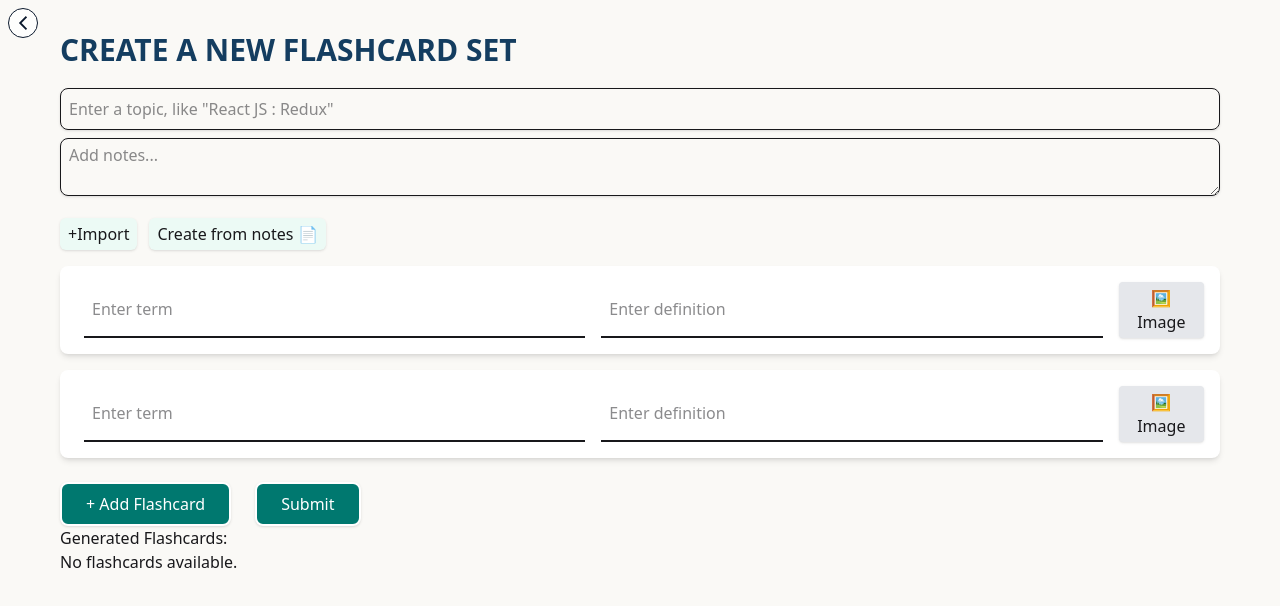
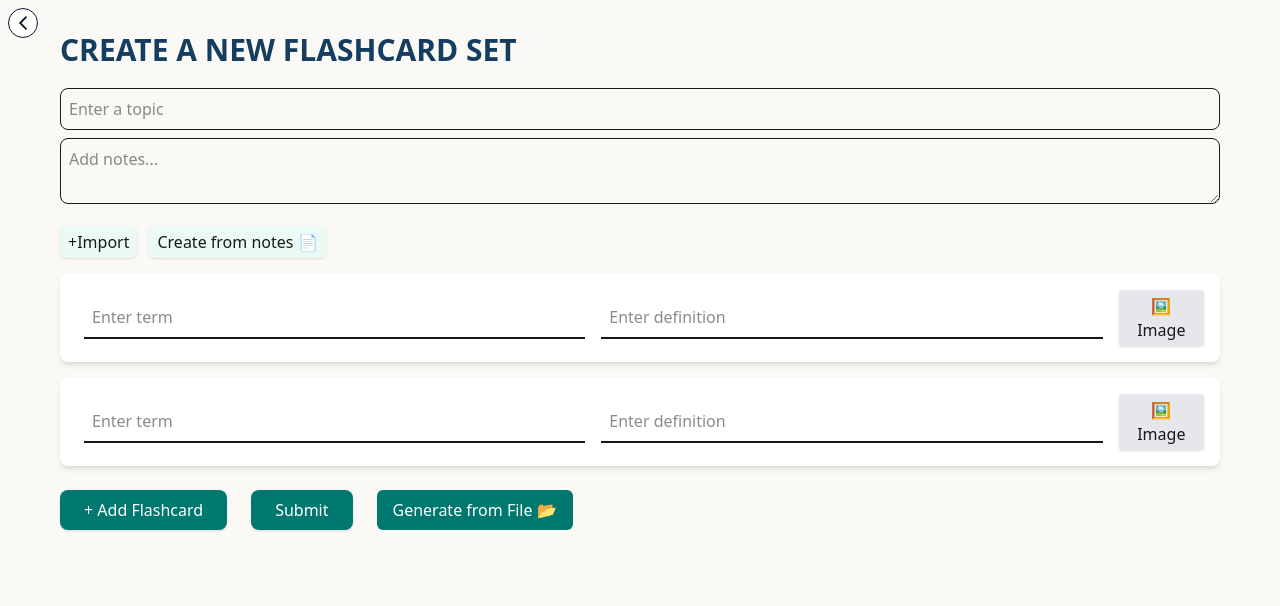
Before and after one commit to HunnyParmar/StudyBuddy-frontend, a React (Vite) app: page /setflashcard in a window 1280 px wide. Shown: the top 606 px of the page. Built offline with nearby package versions, Linux system fonts and the light colour scheme; sample sign-in values are in the browser's storage.

Commit message:
frontend:

```diff
--- a/src/components/Dashboard/FlashCard/FlashCard.jsx
+++ b/src/components/Dashboard/FlashCard/FlashCard.jsx
@@ -9,7 +9,6 @@ const FlashCard = () => {
   return (
     <div className="flex h-screen">
       <Dashboard />
-
       <div className="flex-1 flex flex-col items-center justify-center bg-gray-100 overflow-auto p-6 pt-5 md:pt-10 pl-65">
         <h1 className="text-4xl font-bold text-gray-800">FlashCard</h1>
         <p className="text-gray-600 mt-2">
@@ -41,7 +40,6 @@ const FlashCard = () => {
         </div>
       </div>
 
-      {/* Render modal */}
       <FlashCardModal isOpen={isModalOpen} onClose={() => setIsModalOpen(false)} />
     </div>
   );
--- a/src/components/Dashboard/FlashCard/GenerateFlashCard.jsx
+++ b/src/components/Dashboard/FlashCard/GenerateFlashCard.jsx
@@ -1,33 +1,81 @@
 import React, { useState } from "react";
 import { IoChevronBackSharp } from "react-icons/io5";
-import { Link } from "react-router-dom";
+import { Link, useNavigate } from "react-router-dom";
+import axios from "axios";
+
 const GenerateFlashCard = () => {
-    const [text, setText] = useState("");
+  const [text, setText] = useState("");
+  const [file, setFile] = useState(null);
+  const [message, setMessage] = useState("");
+  const [loading, setLoading] = useState(false);
+  const navigate = useNavigate();
+
+  const handleGenerate = async () => {
+    if (!text && !file) {
+      setMessage("Please provide text or upload a file to generate flashcards.");
+      return;
+    }
+
+    const formData = new FormData();
+    if (text) {
+      formData.append("text", text);
+    }
+    if (file) {
+      formData.append("file", file);
+    }
+
+    const token = localStorage.getItem("token");
+    if (!token) {
+      setMessage("No token found. Please login.");
+      return;
+    }
+
+    setLoading(true);
+
+    try {
+      const response = await axios.post("http://localhost:7000/user/flashcards", formData, {
+        headers: {
+          "Content-Type": "multipart/form-data",
+          Authorization: `Bearer ${token}`,
+        },
+      });
+
+      if (response.data.flashcards?.length > 0) {
+        setMessage("Flashcards generated successfully!");
+
+        // Redirect to SetFlashCard with generated flashcards
+        navigate("/setflashcard", { state: { flashcards: response.data.flashcards } });
+      } else {
+        setMessage("AI did not generate enough flashcards.");
+      }
+    } catch (error) {
+      setMessage(error.response?.data?.message || "Error generating flashcards.");
+    } finally {
+      setLoading(false);
+    }
+  };
+
   return (
     <div className="min-h-screen bg-[#EBE8DB]/25 flex justify-center items-center">
-        <Link to="/flashcard">
-          <IoChevronBackSharp className='text-[#0B192C] bg-white/80 p-1 text-3xl border-1 rounded-full fixed top-3 left-3'/>
-        </Link>
+      <Link to="/flashcard">
+        <IoChevronBackSharp className="text-[#0B192C] bg-white/80 p-1 text-3xl border-1 rounded-full fixed top-3 left-3" />
+      </Link>
       <div className="bg-white p-6 rounded-lg shadow-lg w-full max-w-5xl">
         <h1 className="text-[#143D60] text-3xl font-bold">GENERATE FLASHCARD SET</h1>
 
-        {/* Tabs */}
         <div className="flex gap-6 mt-4">
           <button className="pb-1 border-b-3 border-white hover:border-teal-700">Paste text</button>
           <button className="pb-1 border-b-3 border-white hover:border-teal-700">Upload files</button>
         </div>
 
-        {/* Text input area */}
         <textarea
           className="w-full mt-4 p-3 border rounded-md h-32 bg-gray-50"
           placeholder="Put your notes here. We'll do the rest."
           value={text}
           onChange={(e) => setText(e.target.value)}
         />
-
         <p className="text-right text-gray-500 text-sm mt-1">0/100,000 characters</p>
 
-        {/* Study guide info */}
         <div className="mt-6 p-4 border rounded-md flex items-center gap-3 bg-teal-50">
           <span className="text-teal-700 text-lg">📖</span>
           <p>
@@ -35,22 +83,23 @@ const GenerateFlashCard = () => {
           </p>
         </div>
 
-        {/* Disclaimer */}
         <p className="text-gray-500 text-xs mt-4">
           This product is enhanced by AI and may provide incorrect or problematic content.
           Do not enter personal data.
         </p>
 
-        {/* Generate button */}
+        {message && <p className="text-center text-red-500 mt-4">{message}</p>}
+
         <button
           className="w-full text-lg mt-4 py-2 bg-teal-700 text-white font-semibold rounded-lg shadow hover:border-teal-700 hover:text-teal-800 hover:bg-white border-2"
+          onClick={handleGenerate}
+          disabled={loading}
         >
-          Generate
+          {loading ? "Generating..." : "Generate"}
         </button>
       </div>
     </div>
   );
 };
 
-
-export default GenerateFlashCard
+export default GenerateFlashCard;
--- a/src/components/Dashboard/FlashCard/SetFlashCard.jsx
+++ b/src/components/Dashboard/FlashCard/SetFlashCard.jsx
@@ -1,31 +1,44 @@
-import React, { useState, useRef } from "react";
+import React, { useState, useEffect, useRef } from "react";
 import { IoChevronBackSharp } from "react-icons/io5";
-import { Link } from "react-router-dom";
+import { Link, useLocation } from "react-router-dom";
 import axios from "axios";
 
 const SetFlashCard = () => {
+  const location = useLocation();
   const [flashcards, setFlashcards] = useState([
     { id: 1, term: "", definition: "", image: "" },
     { id: 2, term: "", definition: "", image: "" },
   ]);
-  const [message, setMessage] = useState(""); // To store the success message
+  const [message, setMessage] = useState("");
   const topicRef = useRef(null);
   const notesRef = useRef(null);
   const [selectedFile, setSelectedFile] = useState(null);
-  const [uploadedFlashcards, setUploadedFlashcards] = useState([]); // State to store generated flashcards
 
-  // Handle input changes for flashcards (term/definition)
+  useEffect(() => {
+    if (location.state?.flashcards) {
+      const formattedFlashcards = location.state.flashcards.map((card, index) => ({
+        id: index + 1,
+        term: card.question || "",
+        definition: card.answer || "",
+        image: card.image || "",
+      }));
+      setFlashcards(formattedFlashcards);
+    }
+  }, [location.state]);
+
   const handleInputChange = (index, field, value) => {
-    const updatedFlashcards = flashcards.map((card, i) =>
-      i === index ? { ...card, [field]: value } : card
+    setFlashcards((prevFlashcards) =>
+      prevFlashcards.map((card, i) => (i === index ? { ...card, [field]: value } : card))
     );
-    console.log("Updated Flashcards:", updatedFlashcards); // Log updated state
-    setFlashcards(updatedFlashcards);
   };
+  const handleFileUpload = async () => {
+    if (!selectedFile) {
+      setMessage("Please upload a file.");
+      return;
+    }
 
-  const handleFileUpload = async (file) => {
     const formData = new FormData();
-    formData.append("file", file);
+    formData.append("file", selectedFile);
     formData.append("topic", topicRef.current.value);
 
     try {
@@ -46,41 +59,44 @@ const SetFlashCard = () => {
         }
       );
 
-      setFlashcards(response.data.flashcards);
+      const generatedFlashcards = response.data.flashcards.map((card, index) => ({
+        id: index + 1,
+        term: card.question || "",
+        definition: card.answer || "",
+        image: "",
+      }));
+
+      setFlashcards(generatedFlashcards);
       setMessage("AI-generated flashcards added!");
+
     } catch (error) {
+      console.error("File Upload Error:", error.response?.data || error.message);
       setMessage(error.response?.data?.message || "Error generating flashcards.");
     }
   };
 
-  // Handle file input changes (image for flashcards)
+
+
   const handleFileChange = (index, file) => {
     const reader = new FileReader();
     reader.onloadend = () => {
-      handleInputChange(index, "image", reader.result); // Save image as base64 string
+      handleInputChange(index, "image", reader.result);
     };
     if (file) {
       reader.readAsDataURL(file);
     }
   };
 
-  // Add a new flashcard
   const addFlashcard = () => {
-    setFlashcards([
-      ...flashcards,
-      { id: flashcards.length + 1, term: "", definition: "", image: "" },
-    ]);
+    setFlashcards([...flashcards, { id: flashcards.length + 1, term: "", definition: "", image: "" }]);
   };
 
-  // Remove an existing flashcard
   const removeFlashcard = (id) => {
     setFlashcards(flashcards.filter((card) => card.id !== id));
   };
 
   const handleSubmit = async (e) => {
     e.preventDefault();
-
-    // Validate if topic and notes are provided
     if (!topicRef.current.value) {
       setMessage("Topic is required.");
       return;
@@ -94,20 +110,6 @@ const SetFlashCard = () => {
 
     const formData = new FormData();
     formData.append("topic", topicRef.current.value);
-    if (notesRef.current.value) {
-        formData.append("notes", notesRef.current.value);
-    }
-
-    // Check if a file is uploaded
-    if (selectedFile) {
-        formData.append("file", selectedFile);
-    } else {
-        // Manually entered flashcards
-        if (flashcards.length < 2) {
-            setMessage("Please enter at least 2 flashcards.");
-            return;
-        }
-
     flashcards.forEach((card, index) => {
       formData.append(`flashcards[${index}][question]`, card.term || "");
       formData.append(`flashcards[${index}][answer]`, card.definition || "");
@@ -115,7 +117,6 @@ const SetFlashCard = () => {
         formData.append(`flashcards[${index}][image]`, card.image);
       }
     });
-    }
 
     try {
       const response = await axios.post("http://localhost:7000/user/flashcards", formData, {
@@ -125,22 +126,20 @@ const SetFlashCard = () => {
         },
       });
 
-        const flashcardsData = response.data.flashcards;
-        if (flashcardsData && flashcardsData.length > 0) {
-            setUploadedFlashcards(flashcardsData);
       setMessage("Flashcards added successfully!");
-        } else {
-            setMessage("No flashcards returned from the server.");
-        }
+      topicRef.current.value = "";
+      notesRef.current.value = "";
+      setFlashcards([
+        { id: 1, term: "", definition: "", image: "" },
+        { id: 2, term: "", definition: "", image: "" },
+      ]);
+      setSelectedFile(null);
+
+      setTimeout(() => setMessage(""), 3000);
     } catch (error) {
-        console.error("Error Response:", error.response);
       setMessage(error.response?.data?.message || "An error occurred while submitting.");
     }
   };
-
-
-
-
 
   return (
     <div className="max-w-full px-15 py-6 bg-[#EBE8DB]/25 min-h-screen">
@@ -149,123 +148,50 @@ const SetFlashCard = () => {
       </Link>
       <h1 className="text-3xl font-bold mt-2 text-[#143D60]">CREATE A NEW FLASHCARD SET</h1>
 
-      {/* Topic Input */}
-      <input
-        ref={topicRef}
-        type="text"
-        placeholder='Enter a topic, like "React JS : Redux"'
-        className="w-full p-2 mt-5 border rounded-lg shadow-sm focus:outline-none focus:ring-2 focus:ring-teal-500"
-      />
-
-      {/* Notes Input */}
-      <textarea
-        ref={notesRef}
-        placeholder="Add notes..."
-        className="w-full p-1 pl-2 mt-2 border rounded-lg shadow-sm focus:outline-none focus:ring-2 focus:ring-teal-500"
-      ></textarea>
+      <input ref={topicRef} type="text" placeholder="Enter a topic" className="w-full p-2 mt-5 border rounded-lg" />
+      <textarea ref={notesRef} placeholder="Add notes..." className="w-full p-2 mt-2 border rounded-lg"></textarea>
 
       <div className="flex gap-3 mt-4">
-        {/* File import */}
         <div className="relative">
-          <input
-            type="file"
-            accept="application/pdf"
-            onChange={(e) => setSelectedFile(e.target.files[0])}
-            className="absolute inset-0 cursor-pointer opacity-0"
-          />
+          <input type="file" accept="application/pdf" onChange={(e) => setSelectedFile(e.target.files[0])} className="absolute inset-0 cursor-pointer opacity-0" />
           <div className="bg-teal-100/30 px-2 py-1 rounded-md shadow">+Import</div>
         </div>
-
-        {/* Link to create flashcards from notes */}
         <Link to="/generatecard" className="cursor-pointer bg-teal-100/30 px-2 py-1 rounded-md shadow">
           Create from notes 📄
         </Link>
       </div>
 
-      {/* Render flashcards */}
       {flashcards.map((card, index) => (
-        <div key={card.id} className="flex mt-4 p-4 bg-white rounded-lg shadow-md relative">
-          {/* Term input */}
-          <input
-            type="text"
-            placeholder="Enter term"
-            value={card.term}
-            onChange={(e) => handleInputChange(index, "term", e.target.value)}
-            className="w-1/2 border-b-2 outline-none p-2 ml-2"
-          />
+        <div key={index} className="flex items-center justify-between mt-4 p-4 bg-white rounded-lg shadow-md relative">
+          <input type="text" placeholder="Enter term" value={card.term} onChange={(e) => handleInputChange(index, "term", e.target.value)} className="w-1/2 border-b-2 outline-none p-2 ml-2" />
+          <input type="text" placeholder="Enter definition" value={card.definition} onChange={(e) => handleInputChange(index, "definition", e.target.value)} className="w-1/2 border-b-2 outline-none p-2 ml-4" />
 
-          {/* Definition input */}
-          <input
-            type="text"
-            placeholder="Enter definition"
-            value={card.definition}
-            onChange={(e) => handleInputChange(index, "definition", e.target.value)}
-            className="w-1/2 border-b-2 outline-none p-2 ml-4"
-          />
-
-          {/* Image upload */}
           <div className="relative ml-4">
-            <input
-              type="file"
-              id={`file-upload-${index}`}
-              className="absolute inset-0 w-full h-full opacity-0 cursor-pointer"
-              onChange={(e) => handleFileChange(index, e.target.files[0])}
-            />
-            <div className="text-center bg-gray-200 px-3 py-1 rounded shadow cursor-pointer flex items-center">
-              🖼️ Image
-            </div>
+            <input type="file" id={`file-upload-${index}`} className="absolute inset-0 w-full h-full opacity-0 cursor-pointer" onChange={(e) => handleFileChange(index, e.target.files[0])} />
+            <div className="text-center bg-gray-200 px-3 py-1 rounded shadow cursor-pointer flex items-center">🖼️ Image</div>
           </div>
 
-          {/* Remove flashcard button */}
           {flashcards.length > 2 && (
-            <button
-              onClick={() => removeFlashcard(card.id)}
-              className="cursor-pointer absolute top-1 right-2 text-black text-md"
-            >
+            <button onClick={() => removeFlashcard(card.id)} className="cursor-pointer absolute top-1 right-2 text-black text-md">
               &times;
             </button>
           )}
         </div>
       ))}
 
-      {/* Add flashcard button */}
-      <button
-        onClick={addFlashcard}
-        className="cursor-pointer mt-6 px-6 py-2 bg-teal-700 text-white rounded-lg shadow hover:border-teal-700 hover:text-teal-800 hover:bg-white border-2"
-      >
-        + Add Flashcard
+      <button onClick={addFlashcard} className="cursor-pointer mt-6 px-6 py-2 bg-teal-700 text-white rounded-lg shadow">+ Add Flashcard</button>
+
+      {message && <div className="mt-4 text-green-600">{message}</div>}
+
+      <button onClick={handleSubmit} className="cursor-pointer ml-6 mt-6 px-6 py-2 bg-teal-700 text-white rounded-lg shadow">Submit</button>
+
+      <button onClick={handleFileUpload} className="cursor-pointer ml-6 bg-teal-700 text-white px-4 py-2 rounded-md mt-4">
+  Generate from File 📂
 </button>
 
-      {/* Success message */}
-      {message && <div className="mt-4 text-green-600">{message}</div>}
+    </div>
 
-      {/* Submit button */}
-      <button
-        onClick={handleSubmit}
-        className="cursor-pointer ml-6 mt-6 px-6 py-2 bg-teal-700 text-white rounded-lg shadow hover:border-teal-700 hover:text-teal-800 hover:bg-white border-2"
-      >
-        Submit
-      </button>
 
-      {/* Render generated flashcards after submission */}
-      <div>
-        <h2>Generated Flashcards:</h2>
-        {uploadedFlashcards.length > 0 ? (
-          uploadedFlashcards.map((card) => (
-            <div key={card._id} className="flashcard">
-              <div>
-                <strong>Question: </strong>{card.question}
-              </div>
-              <div>
-                <strong>Answer: </strong>{card.answer}
-              </div>
-            </div>
-          ))
-        ) : (
-          <p>No flashcards available.</p>
-        )}
-      </div>
-    </div>
   );
 };
 
--- a/src/components/Dashboard/LiveChat/HomePage.jsx
+++ b/src/components/Dashboard/LiveChat/HomePage.jsx
@@ -8,8 +8,8 @@ const HomePage = () => {
 
   return (
     <div className="h-screen bg-base-200">
-      <div className="flex items-center justify-center pt-20 px-4">
-        <div className="bg-base-100 rounded-lg shadow-cl w-full max-w-6xl h-[calc(100vh-8rem)]">
+      <div className="flex items-center justify-center py-5 px-4">
+        <div className="bg-base-100 rounded-lg shadow-cl w-full max-w-6xl h-[calc(100vh-3rem)]">
           <div className="flex h-full rounded-lg overflow-hidden">
             <Sidebar />
 
```
Also changed, not shown: src/components/Dashboard/FlashCard/CreateFromNotes.jsx (added, +52 -0 lines), 1 other file (tests, documents, lock files or other folders). Lines whose indentation alone changed are shown as unchanged.
